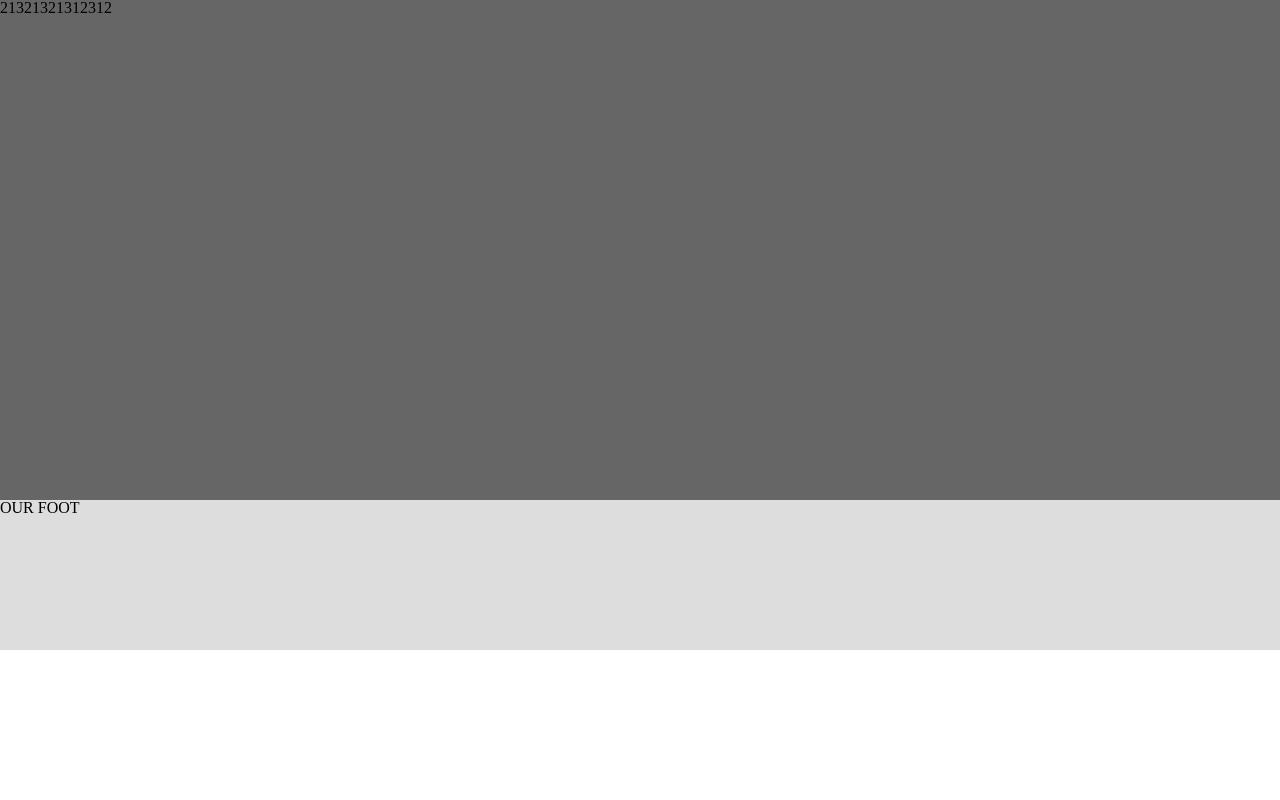
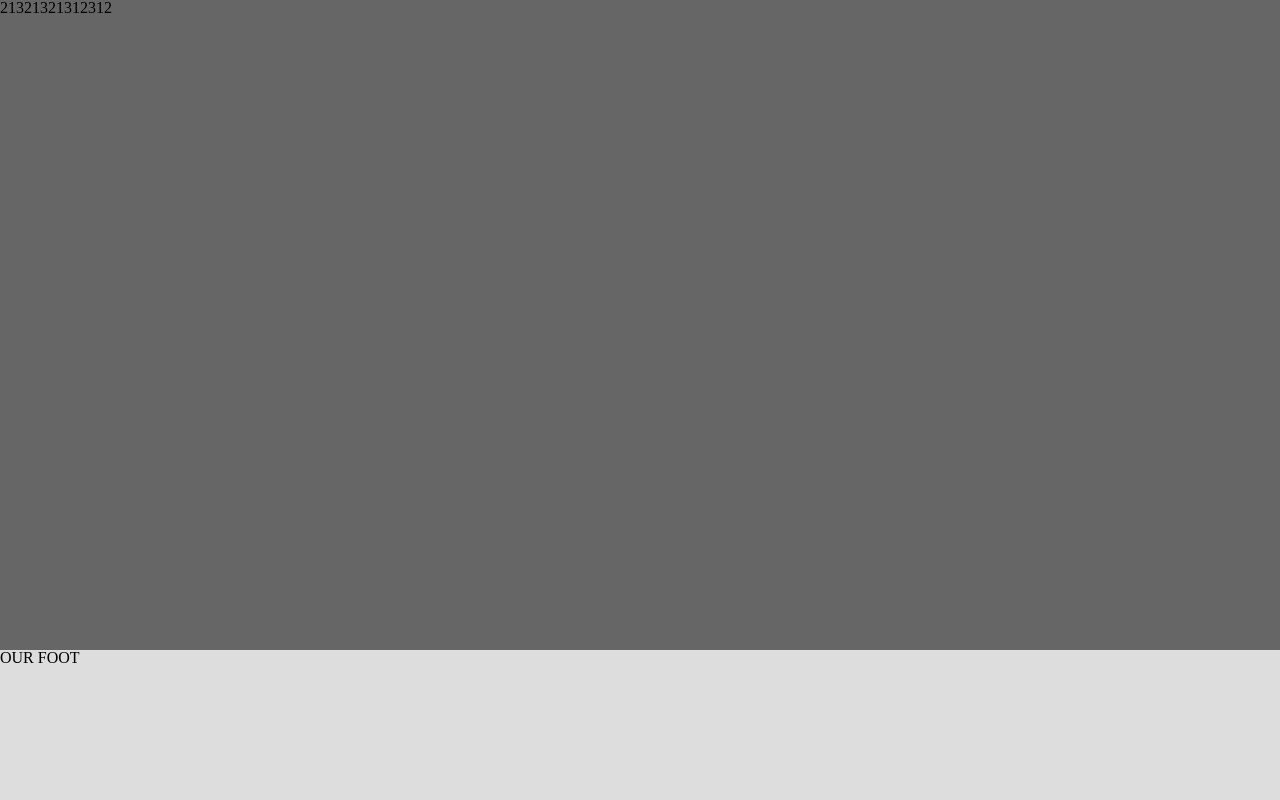
Before and after one commit to aurofable/medhack-server, a Flask app: page /clientOLD in a window 1280 px wide. Run offline with Flask 2, Linux system fonts and the light colour scheme.

Commit message:
asdfdasf

```diff
--- a/templates/client.html
+++ b/templates/client.html
@@ -60,7 +60,7 @@
 
   <body>
 
-    <div class = 'main'>
+    <div class = 'main' style="height:100%">
 
       <div class = 'slider1Container'>
 
@@ -101,8 +101,6 @@
 
 
 
-</body>
-
   </body>
 
 </html>
```
